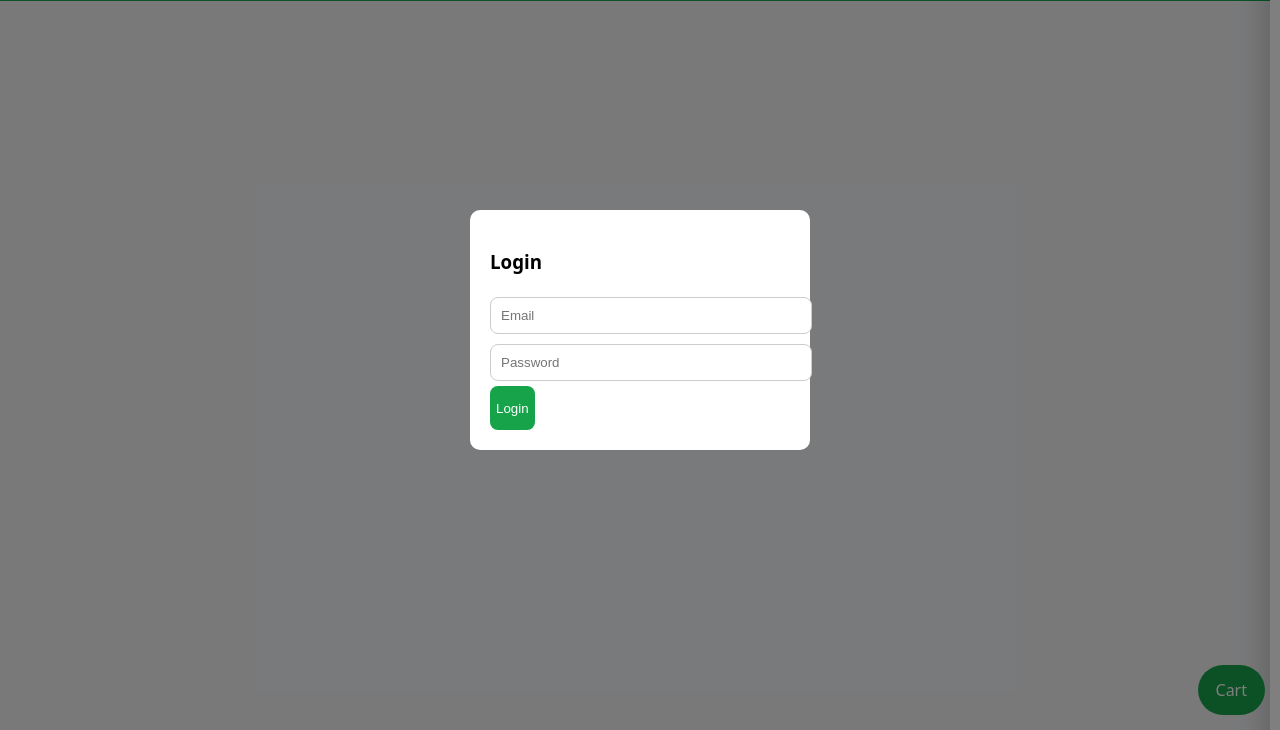
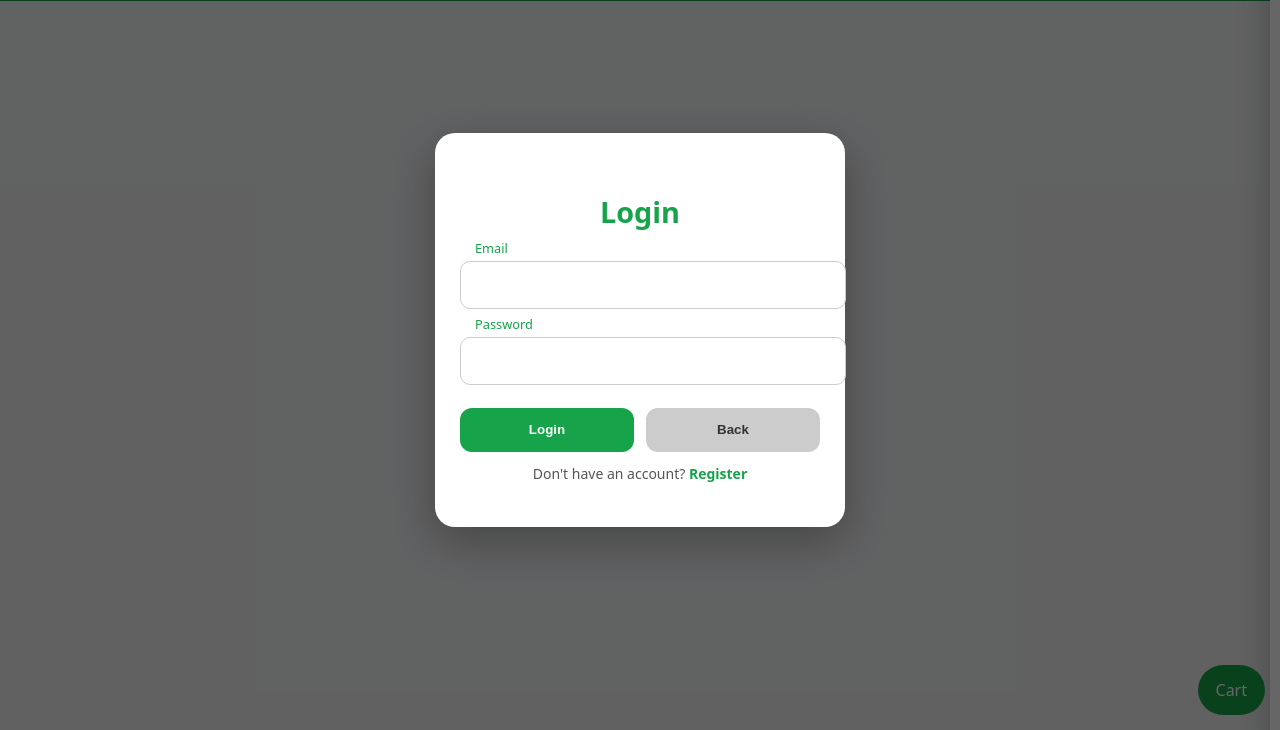
Before and after one commit to Earladuma/kerich-pharmacy, a plain HTML site: page shop.html in a window 1280 px wide. Both pictures are taken after a click on the link "Login". Shown: the part 70-800 px from the top of the page. Drawn offline with Linux system fonts and the light colour scheme; no server answers.

Commit message:
updated UI

```diff
--- a/shop.html
+++ b/shop.html
@@ -315,14 +315,25 @@ function goHome(){ window.location.href = "index.html"; }
 <div class="fab" onclick="toggleCart()">
   Cart <span id="cartCount" class="badge" style="display:none;">0</span>
 </div>
-
 <!-- LOGIN -->
 <div class="modal" id="loginModal">
   <div class="modal-content">
     <h3>Login</h3>
-    <input id="loginEmail" placeholder="Email">
-    <input id="loginPassword" type="password" placeholder="Password">
-    <button onclick="login()">Login</button>
+    <div class="form-group">
+      <input id="loginEmail" type="email" required>
+      <label for="loginEmail">Email</label>
+    </div>
+    <div class="form-group">
+      <input id="loginPassword" type="password" required>
+      <label for="loginPassword">Password</label>
+    </div>
+    <div class="modal-actions">
+      <button class="primary-btn" onclick="login()">Login</button>
+      <button class="secondary-btn" onclick="document.getElementById('loginModal').classList.remove('open')">Back</button>
+    </div>
+    <p class="switch-text">
+      Don't have an account? <span class="link" onclick="showRegister();document.getElementById('loginModal').classList.remove('open')">Register</span>
+    </p>
   </div>
 </div>
 
@@ -330,14 +341,173 @@ function goHome(){ window.location.href = "index.html"; }
 <div class="modal" id="registerModal">
   <div class="modal-content">
     <h3>Register</h3>
-    <input id="regName" placeholder="Full Name">
-    <input id="regEmail" placeholder="Email">
-    <input id="regPhone" placeholder="Phone">
-    <input id="regAddress" placeholder="Address">
-    <input id="regPassword" type="password" placeholder="Password">
-    <button onclick="register()">Register</button>
+    <div class="form-group">
+      <input id="regName" required>
+      <label for="regName">Full Name</label>
+    </div>
+    <div class="form-group">
+      <input id="regEmail" type="email" required>
+      <label for="regEmail">Email</label>
+    </div>
+    <div class="form-group">
+      <input id="regPhone" required>
+      <label for="regPhone">Phone</label>
+    </div>
+    <div class="form-group">
+      <input id="regAddress" required>
+      <label for="regAddress">Address</label>
+    </div>
+    <div class="form-group">
+      <input id="regPassword" type="password" required>
+      <label for="regPassword">Password</label>
+    </div>
+    <div class="modal-actions">
+      <button class="primary-btn" onclick="register()">Register</button>
+      <button class="secondary-btn" onclick="document.getElementById('registerModal').classList.remove('open')">Back</button>
+    </div>
+    <p class="switch-text">
+      Already have an account? <span class="link" onclick="showLogin();document.getElementById('registerModal').classList.remove('open')">Login</span>
+    </p>
   </div>
 </div>
+
+<style>
+/* --- Modal Container --- */
+.modal{
+  position:fixed;
+  top:0;left:0;
+  width:100%;height:100%;
+  background:rgba(0,0,0,0.6);
+  display:flex;
+  justify-content:center;
+  align-items:center;
+  z-index:2000;
+  opacity:0;
+  pointer-events:none;
+  transition: opacity 0.3s ease;
+}
+.modal.open{
+  opacity:1;
+  pointer-events:auto;
+}
+
+/* --- Modal Content --- */
+.modal-content{
+  background:white;
+  padding:30px 25px;
+  border-radius:20px;
+  width:360px;
+  max-width:90%;
+  box-shadow:0 15px 50px rgba(0,0,0,0.3);
+  transform: translateY(-30px);
+  transition: transform 0.4s ease, opacity 0.4s ease;
+  opacity:0;
+}
+.modal.open .modal-content{
+  transform: translateY(0);
+  opacity:1;
+}
+
+.modal-content h3{
+  text-align:center;
+  color:#16a34a;
+  margin-bottom:25px;
+  font-size:1.8rem;
+  font-weight:bold;
+}
+
+/* --- Floating Labels --- */
+.form-group{
+  position:relative;
+  margin-bottom:18px;
+}
+.form-group input{
+  width:100%;
+  padding:14px 12px 14px 12px;
+  border-radius:10px;
+  border:1px solid #ccc;
+  outline:none;
+  font-size:1rem;
+  transition: border 0.3s, box-shadow 0.3s;
+}
+.form-group input:focus{
+  border-color:#16a34a;
+  box-shadow:0 0 10px rgba(22,163,74,0.3);
+}
+.form-group label{
+  position:absolute;
+  top:50%;
+  left:12px;
+  color:#999;
+  font-size:1rem;
+  pointer-events:none;
+  transform: translateY(-50%);
+  transition:0.3s ease all;
+}
+.form-group input:focus + label,
+.form-group input:not(:placeholder-shown) + label{
+  top:-8px;
+  left:10px;
+  font-size:0.8rem;
+  background:white;
+  padding:0 5px;
+  color:#16a34a;
+}
+
+/* --- Buttons --- */
+.modal-actions{
+  display:flex;
+  gap:12px;
+  margin-top:15px;
+}
+.primary-btn{
+  flex:1;
+  background:#16a34a;
+  color:white;
+  border:none;
+  padding:12px 0;
+  border-radius:12px;
+  font-weight:bold;
+  cursor:pointer;
+  transition: transform 0.2s, box-shadow 0.2s;
+}
+.primary-btn:hover{
+  transform: translateY(-2px);
+  box-shadow:0 8px 18px rgba(22,163,74,0.4);
+}
+.secondary-btn{
+  flex:1;
+  background:#ccc;
+  color:#333;
+  border:none;
+  padding:12px 0;
+  border-radius:12px;
+  font-weight:bold;
+  cursor:pointer;
+  transition: transform 0.2s, box-shadow 0.2s;
+}
+.secondary-btn:hover{
+  transform: translateY(-2px);
+  box-shadow:0 5px 15px rgba(0,0,0,0.2);
+}
+
+/* --- Links --- */
+.switch-text{
+  text-align:center;
+  margin-top:12px;
+  font-size:14px;
+  color:#555;
+}
+.switch-text .link{
+  color:#16a34a;
+  font-weight:bold;
+  cursor:pointer;
+  transition: text-decoration 0.2s;
+}
+.switch-text .link:hover{
+  text-decoration:underline;
+}
+</style>
 
 <script type="module">
 import { initializeApp } from "https://www.gstatic.com/firebasejs/10.7.1/firebase-app.js";
```
Also changed, not shown: admin-dashboard.html (+28 -6 lines).
